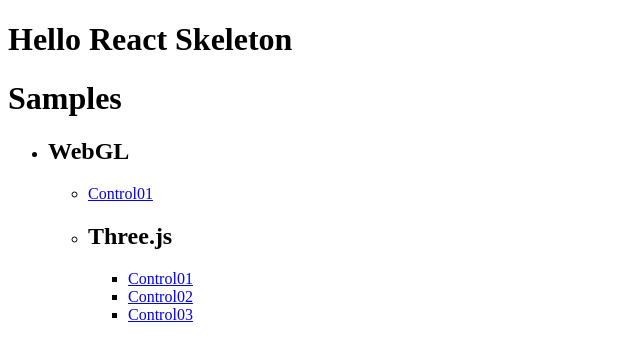
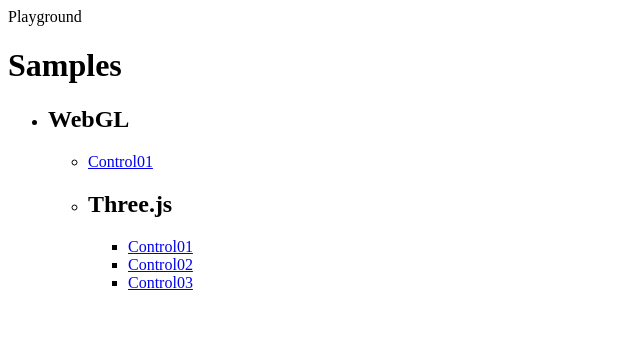
Before and after one commit to egaoneko/playground, a React app: page / in a window 1280 px wide. Shown: the top 358 px of the page, without its empty margins (0-640 px from the left). Built offline with nearby package versions, Linux system fonts and the light colour scheme.

Commit message:
Add Playground

```diff
--- a/src/components/App.js
+++ b/src/components/App.js
@@ -1,9 +1,10 @@
 import React from "react";
+import Playground from "./Playground";
 
 class App extends React.Component {
   render() {
     return (
-      <h1>Hello React Skeleton</h1>
+      <Playground/>
     );
   }
 }
--- /dev/null
+++ b/src/components/Playground.js
@@ -0,0 +1,18 @@
+import React from 'react';
+
+class Playground extends React.Component {
+
+  constructor(props) {
+    super(props);
+  }
+
+  render() {
+    return(
+      <div>
+        Playground
+      </div>
+    );
+  }
+}
+
+export default Playground;
```
Also changed, not shown: package.json (+7 -4 lines), src/content.json (added, +28 -0 lines), src/utils/index.js (renamed from src/utils/utils.js).
